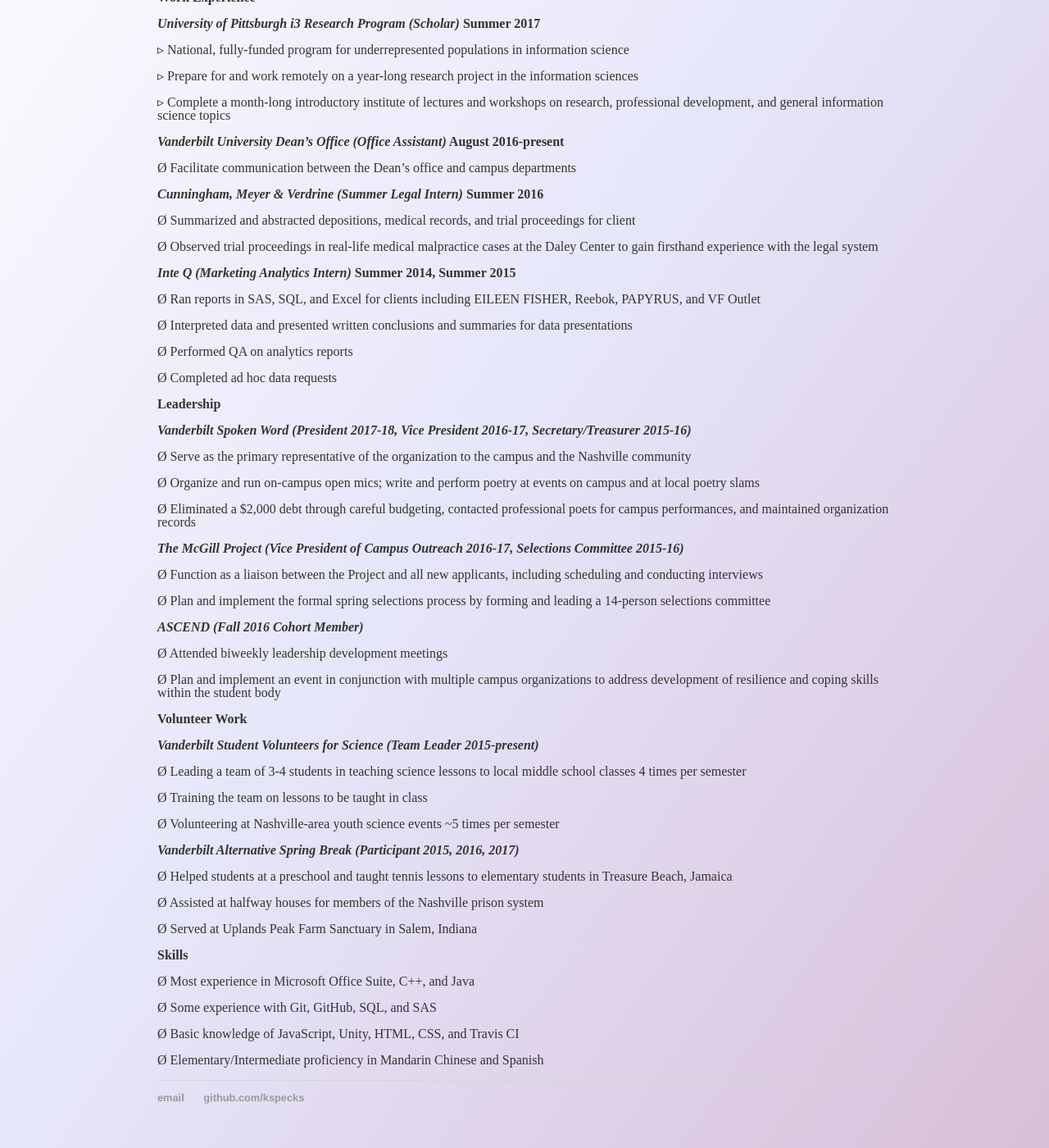
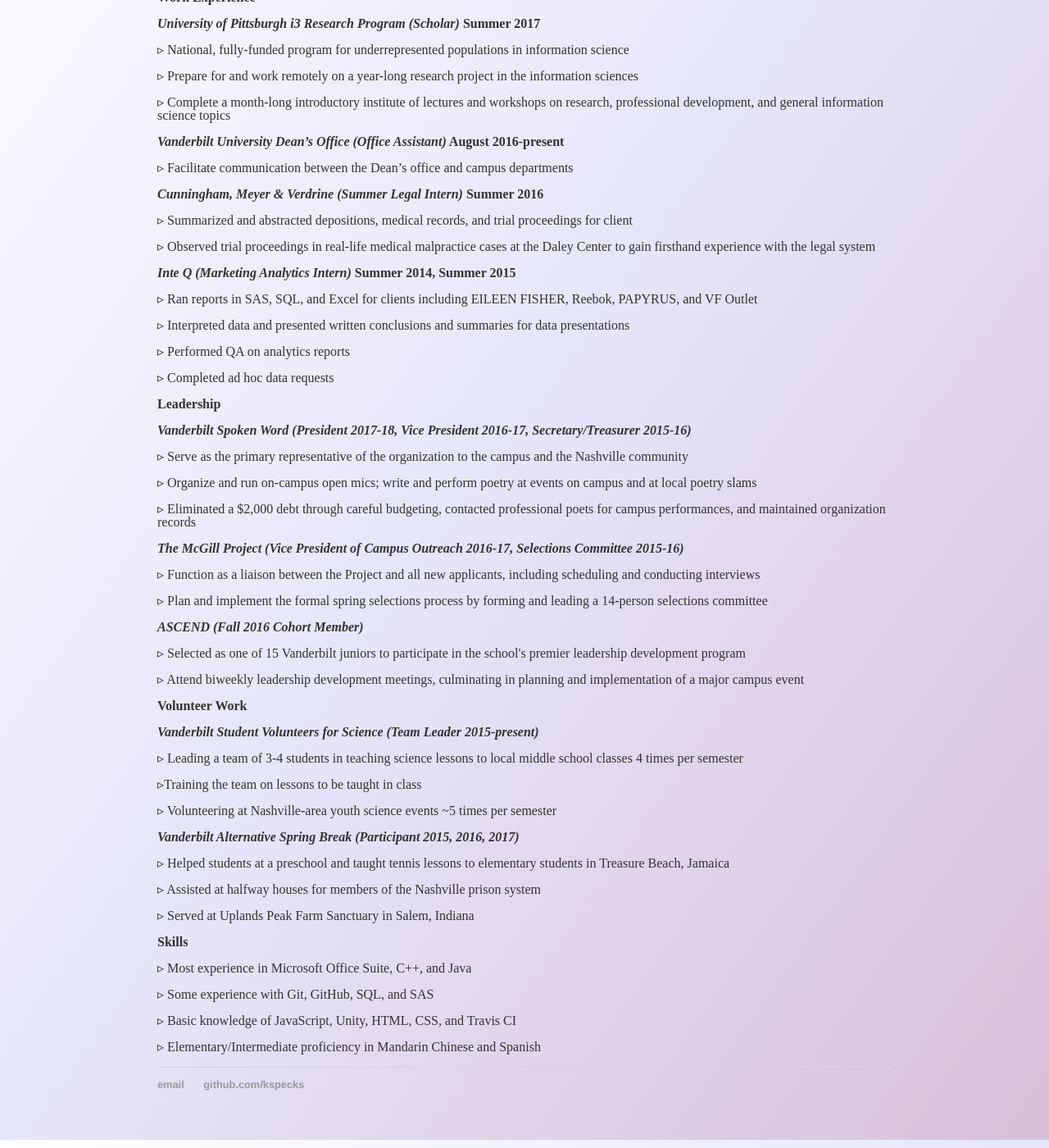
Before and after one commit to kspecks/kspecks.github.io, a Jekyll site: the page built from resume/index.html, in a window 1280 px wide and 1400 px high, scrolled down 435 px. Shown: the whole window at 82% size. Built offline with Jekyll 4.4.1, drawn with Linux system fonts in a browser that asks for light colours.

Commit message:
Update index.html

```diff
--- a/resume/index.html
+++ b/resume/index.html
@@ -65,7 +65,7 @@
     <strong> August 2016-present</strong>
 </p>
 <p>
-    Ø Facilitate communication between the Dean’s office and campus departments
+   ▹ Facilitate communication between the Dean’s office and campus departments
 </p>
 <p>
     <strong><em></em></strong>
@@ -77,11 +77,11 @@
     <strong> Summer 2016</strong>
 </p>
 <p>
-    Ø Summarized and abstracted depositions, medical records, and trial
+    ▹ Summarized and abstracted depositions, medical records, and trial
     proceedings for client
 </p>
 <p>
-    Ø Observed trial proceedings in real-life medical malpractice cases at the
+    ▹ Observed trial proceedings in real-life medical malpractice cases at the
     Daley Center to gain firsthand experience with the legal system
 </p>
 <p>
@@ -89,18 +89,18 @@
     <strong>Summer 2014, Summer 2015<em></em></strong>
 </p>
 <p>
-    Ø Ran reports in SAS, SQL, and Excel for clients including EILEEN FISHER,
+    ▹ Ran reports in SAS, SQL, and Excel for clients including EILEEN FISHER,
     Reebok, PAPYRUS, and VF Outlet
 </p>
 <p>
-    Ø Interpreted data and presented written conclusions and summaries for data
+    ▹ Interpreted data and presented written conclusions and summaries for data
     presentations
 </p>
 <p>
-    Ø Performed QA on analytics reports
+    ▹ Performed QA on analytics reports
 </p>
 <p>
-    Ø Completed ad hoc data requests
+    ▹ Completed ad hoc data requests
 </p>
 <p>
     <strong></strong>
@@ -118,15 +118,15 @@
     <strong> </strong>
 </p>
 <p>
-    Ø Serve as the primary representative of the organization to the campus and
+    ▹ Serve as the primary representative of the organization to the campus and
     the Nashville community
 </p>
 <p>
-    Ø Organize and run on-campus open mics; write and perform poetry at events
+    ▹ Organize and run on-campus open mics; write and perform poetry at events
     on campus and at local poetry slams
 </p>
 <p>
-    Ø Eliminated a $2,000 debt through careful budgeting, contacted
+    ▹ Eliminated a $2,000 debt through careful budgeting, contacted
     professional poets for campus performances, and maintained organization
     records
 </p>
@@ -139,11 +139,11 @@
     </strong>
 </p>
 <p>
-    Ø Function as a liaison between the Project and all new applicants,
+    ▹ Function as a liaison between the Project and all new applicants,
     including scheduling and conducting interviews
 </p>
 <p>
-    Ø Plan and implement the formal spring selections process by forming and
+    ▹ Plan and implement the formal spring selections process by forming and
     leading a 14-person selections committee
 </p>
 <p>
@@ -154,12 +154,10 @@
     <em></em>
 </p>
 <p>
-    Ø Attended biweekly leadership development meetings
+    ▹ Selected as one of 15 Vanderbilt juniors to participate in the school's premier leadership development program
 </p>
 <p>
-    Ø Plan and implement an event in conjunction with multiple campus
-    organizations to address development of resilience and coping skills within
-    the student body
+    ▹ Attend biweekly leadership development meetings, culminating in planning and implementation of a major campus event
 </p>
 <p>
     <strong>Volunteer Work</strong>
@@ -174,14 +172,14 @@
     <strong> </strong>
 </p>
 <p>
-    Ø Leading a team of 3-4 students in teaching science lessons to local
+    ▹ Leading a team of 3-4 students in teaching science lessons to local
     middle school classes 4 times per semester
 </p>
 <p>
-    Ø Training the team on lessons to be taught in class
+    ▹Training the team on lessons to be taught in class
 </p>
 <p>
-    Ø Volunteering at Nashville-area youth science events ~5 times per semester
+    ▹ Volunteering at Nashville-area youth science events ~5 times per semester
 </p>
 <p>
     <strong><em></em></strong>
@@ -195,14 +193,14 @@
     <em> </em>
 </p>
 <p>
-    Ø Helped students at a preschool and taught tennis lessons to elementary
+    ▹ Helped students at a preschool and taught tennis lessons to elementary
     students in Treasure Beach, Jamaica
 </p>
 <p>
-    Ø Assisted at halfway houses for members of the Nashville prison system
+    ▹ Assisted at halfway houses for members of the Nashville prison system
 </p>
 <p>
-    Ø Served at Uplands Peak Farm Sanctuary in Salem, Indiana
+    ▹ Served at Uplands Peak Farm Sanctuary in Salem, Indiana
 </p>
 <p>
     <strong></strong>
@@ -211,14 +209,14 @@
     <strong>Skills</strong>
 </p>
 <p>
-    Ø Most experience in Microsoft Office Suite, C++, and Java
+    ▹ Most experience in Microsoft Office Suite, C++, and Java
 </p>
 <p>
-    Ø Some experience with Git, GitHub, SQL, and SAS
+    ▹ Some experience with Git, GitHub, SQL, and SAS
 </p>
 <p>
-    Ø Basic knowledge of JavaScript, Unity, HTML, CSS, and Travis CI
+    ▹ Basic knowledge of JavaScript, Unity, HTML, CSS, and Travis CI
 </p>
 <p>
-    Ø Elementary/Intermediate proficiency in Mandarin Chinese and Spanish
+    ▹ Elementary/Intermediate proficiency in Mandarin Chinese and Spanish
 </p>
```
